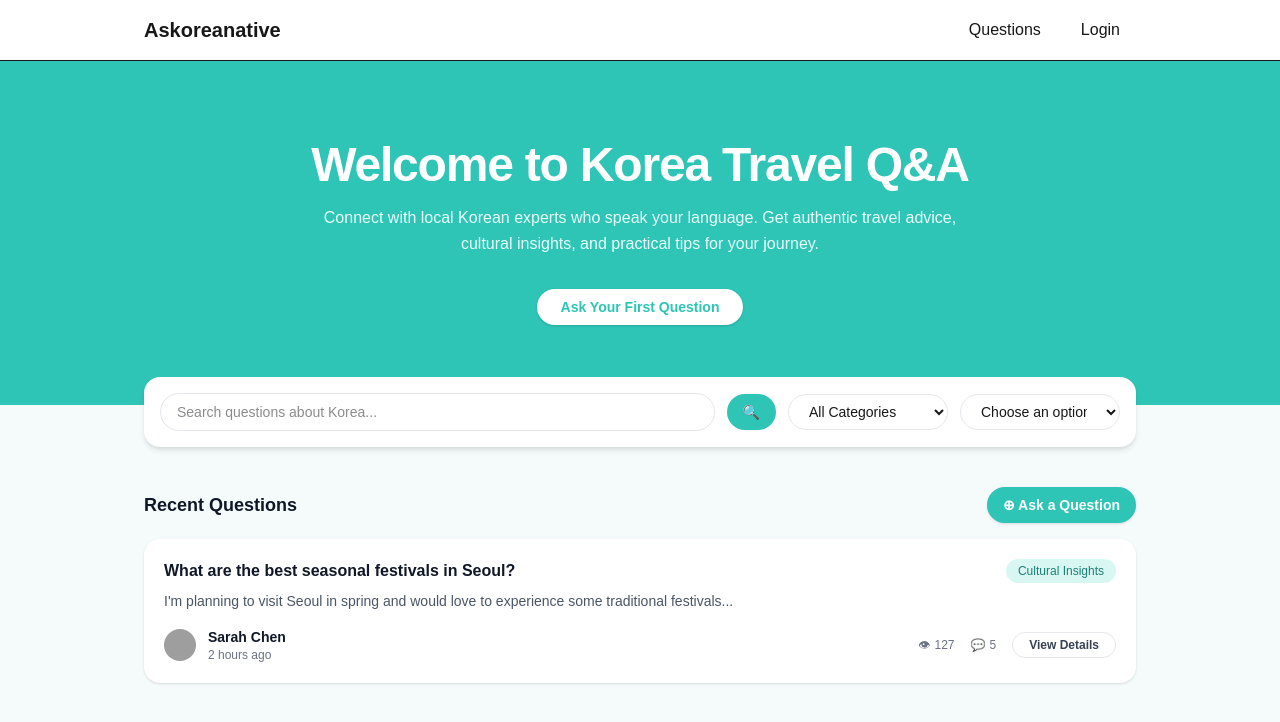
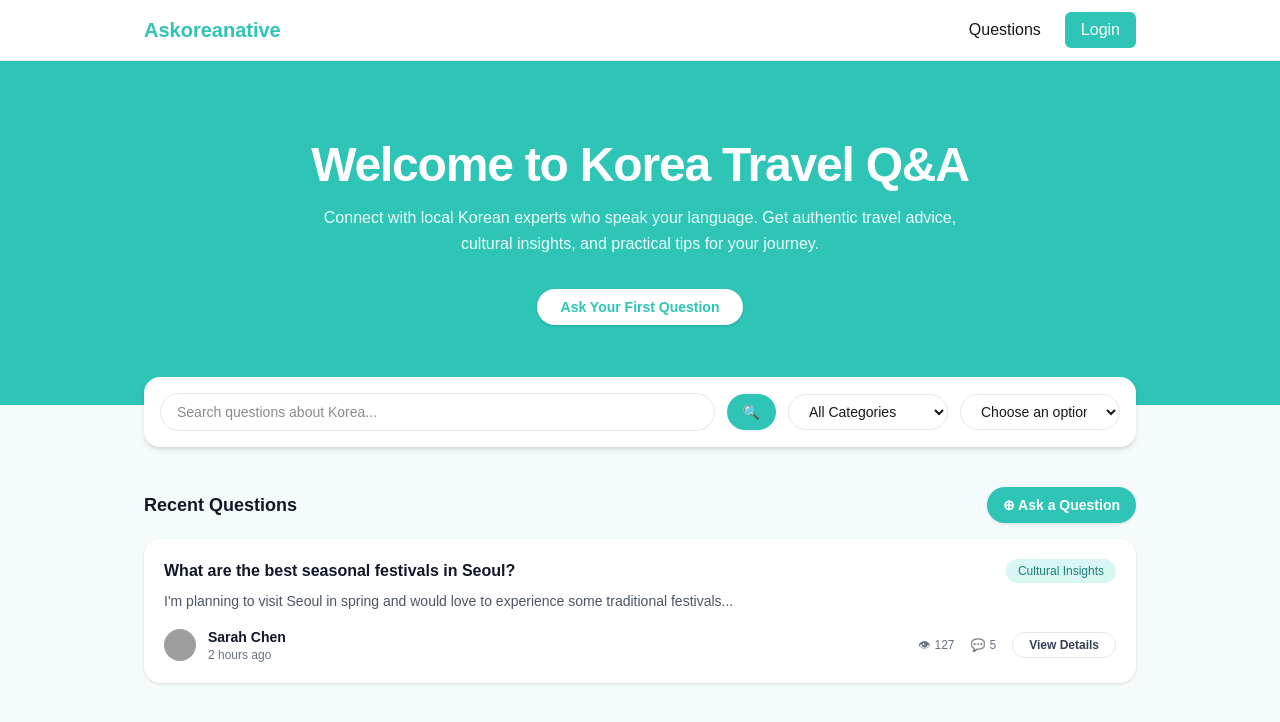
Before and after one commit to millwheel/askoreanative, a Next.js app: page / in a window 1280 px wide. Shown: the top 722 px of the page. Built offline with nearby package versions, Linux system fonts and the light colour scheme; no server answers; grey boxes are pictures that could not be loaded.

Commit message:
feat: global theme 적용

```diff
--- a/src/app/globals.css
+++ b/src/app/globals.css
@@ -5,12 +5,24 @@
   --foreground: #171717;
 
   --primary: #2EC4B6;
+  --primary-hover: #27A89D;
   --primary-light: #D8F7F3;
   --primary-highlight: #A5EFE7;
   --primary-foreground: #ffffff;
+  --primary-text-dark: #1B7F75;
 
   --secondary: #A5EFE7;
   --secondary-foreground: #171717;
+
+  --background-mint: #f4fbfa;
+  --background-mint-light: #f9fefe;
+  --background-mint-hover: #e2fffb;
+  --background-mint-card: #e6fffb;
+
+  --border-mint: #d7f3ef;
+  --border-mint-light: #e0f4f1;
+
+  --text-mint-light: #eafffc;
 
   --destructive: #ef4444;
   --destructive-foreground: #ffffff;
@@ -29,6 +41,30 @@
 @theme inline {
   --color-background: var(--background);
   --color-foreground: var(--foreground);
+  --color-primary: var(--primary);
+  --color-primary-hover: var(--primary-hover);
+  --color-primary-light: var(--primary-light);
+  --color-primary-highlight: var(--primary-highlight);
+  --color-primary-foreground: var(--primary-foreground);
+  --color-primary-text-dark: var(--primary-text-dark);
+  --color-secondary: var(--secondary);
+  --color-secondary-foreground: var(--secondary-foreground);
+  --color-background-mint: var(--background-mint);
+  --color-background-mint-light: var(--background-mint-light);
+  --color-background-mint-hover: var(--background-mint-hover);
+  --color-background-mint-card: var(--background-mint-card);
+  --color-border-mint: var(--border-mint);
+  --color-border-mint-light: var(--border-mint-light);
+  --color-text-mint-light: var(--text-mint-light);
+  --color-destructive: var(--destructive);
+  --color-destructive-foreground: var(--destructive-foreground);
+  --color-muted: var(--muted);
+  --color-muted-foreground: var(--muted-foreground);
+  --color-accent: var(--accent);
+  --color-accent-foreground: var(--accent-foreground);
+  --color-border: var(--border);
+  --color-input: var(--input);
+  --color-ring: var(--ring);
   --font-sans: var(--font-geist-sans);
   --font-mono: var(--font-geist-mono);
 }
--- a/src/app/page.tsx
+++ b/src/app/page.tsx
@@ -19,19 +19,19 @@ const mockQuestions = [
 
 export default function HomePage() {
   return (
-      <main className="min-h-screen bg-[#f4fbfa]">
+      <main className="min-h-screen bg-background-mint">
         {/* Hero 영역 */}
-        <section className="bg-[#2EC4B6] text-white">
+        <section className="bg-primary text-white">
           <div className="mx-auto flex max-w-5xl flex-col items-center px-4 py-16 text-center sm:py-20">
             <h1 className="mb-4 text-3xl font-semibold tracking-tight sm:text-4xl md:text-5xl">
               Welcome to Korea Travel Q&amp;A
             </h1>
-            <p className="max-w-2xl text-sm leading-relaxed text-[#eafffc] sm:text-base">
+            <p className="max-w-2xl text-sm leading-relaxed text-text-mint-light sm:text-base">
               Connect with local Korean experts who speak your language. Get
               authentic travel advice, cultural insights, and practical tips for
               your journey.
             </p>
-            <button className="mt-8 rounded-full bg-white px-6 py-2 text-sm font-semibold text-[#2EC4B6] shadow-sm transition hover:bg-[#e2fffb]">
+            <button className="mt-8 rounded-full bg-white px-6 py-2 text-sm font-semibold text-primary shadow-sm transition hover:bg-background-mint-hover">
               Ask Your First Question
             </button>
           </div>
@@ -46,20 +46,20 @@ export default function HomePage() {
                     type="text"
                     placeholder="Search questions about Korea..."
                     className="w-full rounded-full border border-gray-200 px-4 py-2 text-sm outline-none
-                focus:border-[#2EC4B6] focus:ring-1 focus:ring-[#2EC4B6]"
+                focus:border-primary focus:ring-1 focus:ring-primary"
                 />
               </div>
-              <button className="flex items-center justify-center rounded-full px-4 py-2 text-sm font-semibold text-white bg-[#2EC4B6] hover:bg-[#27A89D]">
+              <button className="flex items-center justify-center rounded-full px-4 py-2 text-sm font-semibold text-white bg-primary hover:bg-primary-hover">
                 🔍
               </button>
 
-              <select className="w-full rounded-full border border-gray-200 px-4 py-2 text-sm outline-none focus:border-[#2EC4B6] focus:ring-1 focus:ring-[#2EC4B6] md:w-40">
+              <select className="w-full rounded-full border border-gray-200 px-4 py-2 text-sm outline-none focus:border-primary focus:ring-1 focus:ring-primary md:w-40">
                 <option>All Categories</option>
                 <option>Food</option>
                 <option>Cultural Insights</option>
                 <option>Transportation</option>
               </select>
-              <select className="w-full rounded-full border border-gray-200 px-4 py-2 text-sm outline-none focus:border-[#2EC4B6] focus:ring-1 focus:ring-[#2EC4B6] md:w-40">
+              <select className="w-full rounded-full border border-gray-200 px-4 py-2 text-sm outline-none focus:border-primary focus:ring-1 focus:ring-primary md:w-40">
                 <option>Choose an option</option>
                 <option>Most Recent</option>
                 <option>Most Viewed</option>
@@ -74,7 +74,7 @@ export default function HomePage() {
             <h2 className="text-lg font-semibold text-gray-900">
               Recent Questions
             </h2>
-            <button className="flex items-center gap-2 rounded-full bg-[#2EC4B6] px-4 py-2 text-sm font-semibold text-white shadow-sm hover:bg-[#27A89D]">
+            <button className="flex items-center gap-2 rounded-full bg-primary px-4 py-2 text-sm font-semibold text-white shadow-sm hover:bg-primary-hover">
               ⊕ Ask a Question
             </button>
           </div>
@@ -89,7 +89,7 @@ export default function HomePage() {
                     <h3 className="text-base font-semibold text-gray-900">
                       {q.title}
                     </h3>
-                    <span className="rounded-full bg-[#D8F7F3] px-3 py-1 text-xs font-medium text-[#1B7F75]">
+                    <span className="rounded-full bg-primary-light px-3 py-1 text-xs font-medium text-primary-text-dark">
                   {q.category}
                 </span>
                   </div>
--- a/src/app/questions/page.tsx
+++ b/src/app/questions/page.tsx
@@ -111,9 +111,9 @@ export default function QuestionsPage() {
     }, [search, category, sortBy]);
 
     return (
-        <main className="min-h-screen bg-[#f4fbfa]">
+        <main className="min-h-screen bg-background-mint">
             {/* 상단 타이틀 영역 */}
-            <section className="border-b border-[#d7f3ef] bg-white">
+            <section className="border-b border-border-mint bg-white">
                 <div className="mx-auto flex max-w-5xl flex-col gap-4 px-4 py-8 md:flex-row md:items-center md:justify-between">
                     <div>
                         <h1 className="text-2xl font-semibold text-gray-900 md:text-3xl">
@@ -124,14 +124,14 @@ export default function QuestionsPage() {
                             experts.
                         </p>
                     </div>
-                    <button className="mt-2 w-full rounded-full bg-[#2EC4B6] px-5 py-2 text-sm font-semibold text-white shadow-sm hover:bg-[#27A89D] md:mt-0 md:w-auto">
+                    <button className="mt-2 w-full rounded-full bg-primary px-5 py-2 text-sm font-semibold text-white shadow-sm hover:bg-primary-hover md:mt-0 md:w-auto">
                         ⊕ Ask a Question
                     </button>
                 </div>
             </section>
 
             {/* 필터 영역 */}
-            <section className="border-b border-[#e0f4f1] bg-[#f9fefe]">
+            <section className="border-b border-border-mint-light bg-background-mint-light">
                 <div className="mx-auto max-w-5xl px-4 py-4">
                     <div className="flex flex-col gap-3 md:flex-row md:items-center">
                         <div className="flex-1">
@@ -140,14 +140,14 @@ export default function QuestionsPage() {
                                 value={search}
                                 onChange={(e) => setSearch(e.target.value)}
                                 placeholder="Search questions about Korea..."
-                                className="w-full rounded-full border border-gray-200 px-4 py-2 text-sm outline-none focus:border-[#2EC4B6] focus:ring-1 focus:ring-[#2EC4B6]"
+                                className="w-full rounded-full border border-gray-200 px-4 py-2 text-sm outline-none focus:border-primary focus:ring-1 focus:ring-primary"
                             />
                         </div>
 
                         <select
                             value={category}
                             onChange={(e) => setCategory(e.target.value)}
-                            className="w-full rounded-full border border-gray-200 px-4 py-2 text-sm outline-none focus:border-[#2EC4B6] focus:ring-1 focus:ring-[#2EC4B6] md:w-52"
+                            className="w-full rounded-full border border-gray-200 px-4 py-2 text-sm outline-none focus:border-primary focus:ring-1 focus:ring-primary md:w-52"
                         >
                             {CATEGORIES.map((c) => (
                                 <option key={c}>{c}</option>
@@ -157,7 +157,7 @@ export default function QuestionsPage() {
                         <select
                             value={sortBy}
                             onChange={(e) => setSortBy(e.target.value)}
-                            className="w-full rounded-full border border-gray-200 px-4 py-2 text-sm outline-none focus:border-[#2EC4B6] focus:ring-1 focus:ring-[#2EC4B6] md:w-40"
+                            className="w-full rounded-full border border-gray-200 px-4 py-2 text-sm outline-none focus:border-primary focus:ring-1 focus:ring-primary md:w-40"
                         >
                             {SORT_OPTIONS.map((s) => (
                                 <option key={s}>{s}</option>
@@ -184,7 +184,7 @@ export default function QuestionsPage() {
                                     <h2 className="text-base font-semibold text-gray-900">
                                         {q.title}
                                     </h2>
-                                    <span className="whitespace-nowrap rounded-full bg-[#D8F7F3] px-3 py-1 text-xs font-medium text-[#1B7F75]">
+                                    <span className="whitespace-nowrap rounded-full bg-primary-light px-3 py-1 text-xs font-medium text-primary-text-dark">
                     {q.category}
                   </span>
                                 </div>
```
Also changed, not shown: src/app/questions/new/page.tsx (+17 -17 lines).
